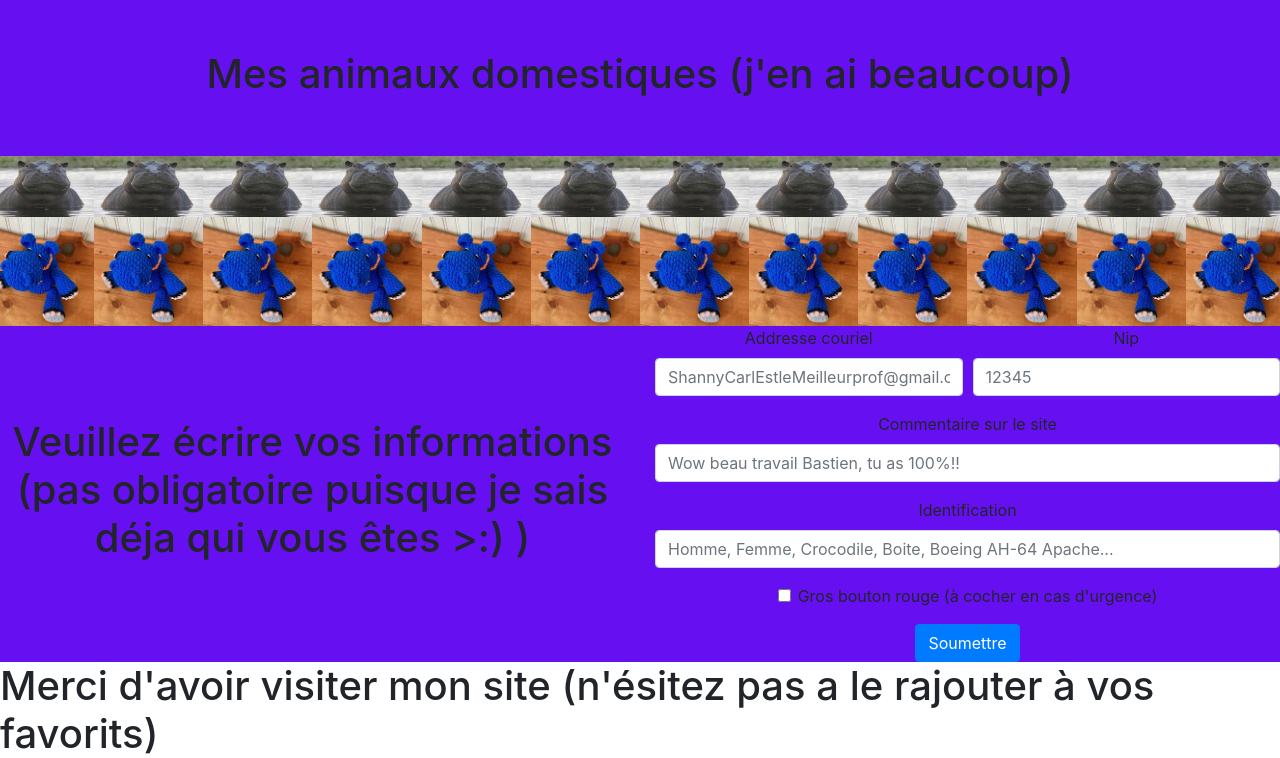
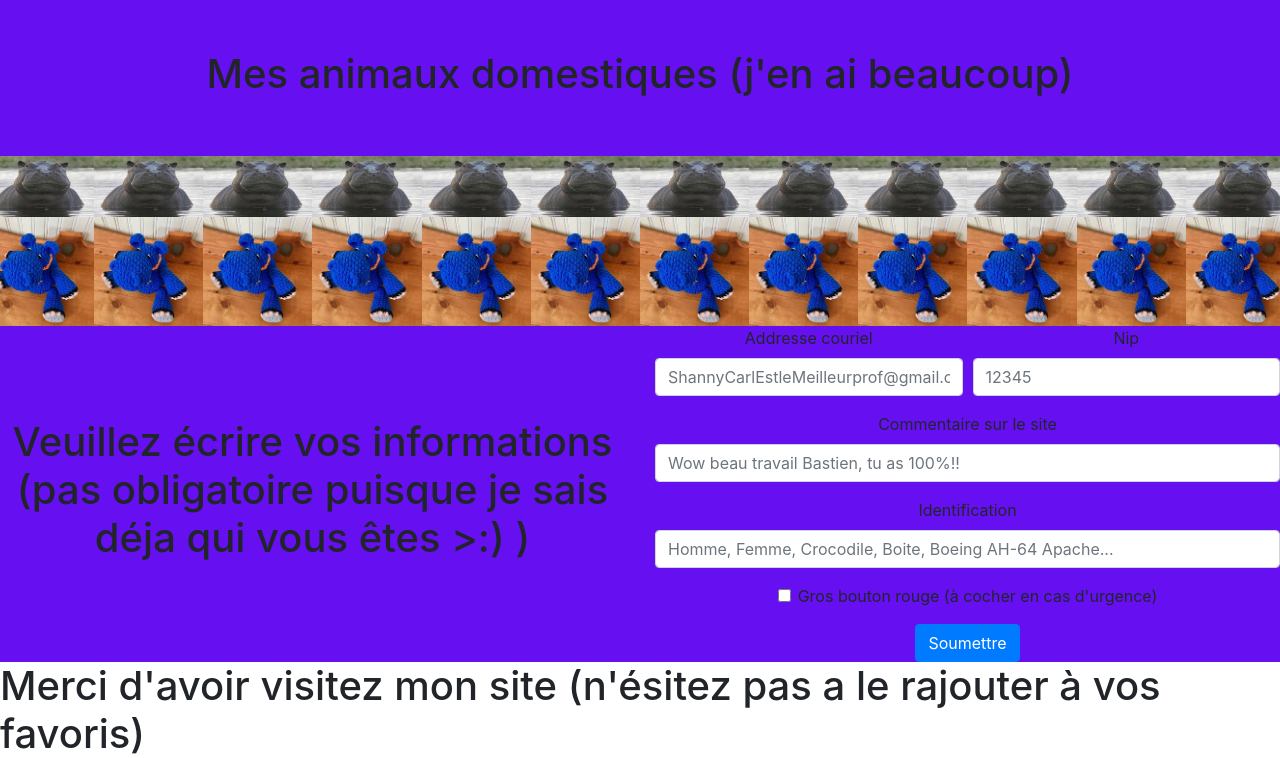
Before and after one commit to pepi12/pepi12, a plain HTML site: page index.html in a window 1280 px wide. Shown: the part 2667-3425 px from the top of the page. Drawn offline with Linux system fonts and the light colour scheme.

Commit message:
correction

```diff
--- a/index.html
+++ b/index.html
@@ -213,7 +213,7 @@
 
 </section>
 <footer>
-<h1>Merci d'avoir visiter mon site (n'ésitez pas a le rajouter à vos favorits)</h1>
+<h1>Merci d'avoir visitez mon site (n'ésitez pas a le rajouter à vos favoris)</h1>
 </footer>
 
 <script src="JS/jquery-3.3.1.slim.min.js"></script>
```
